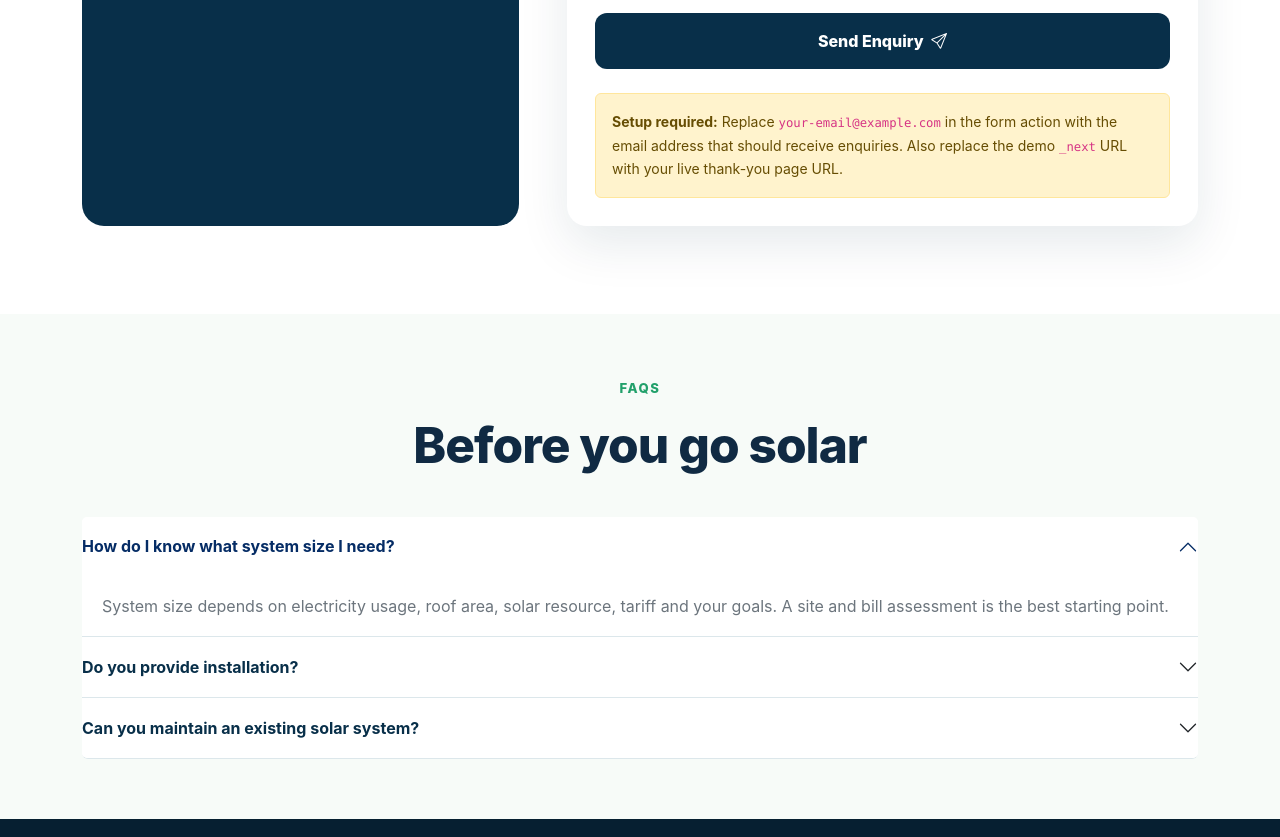
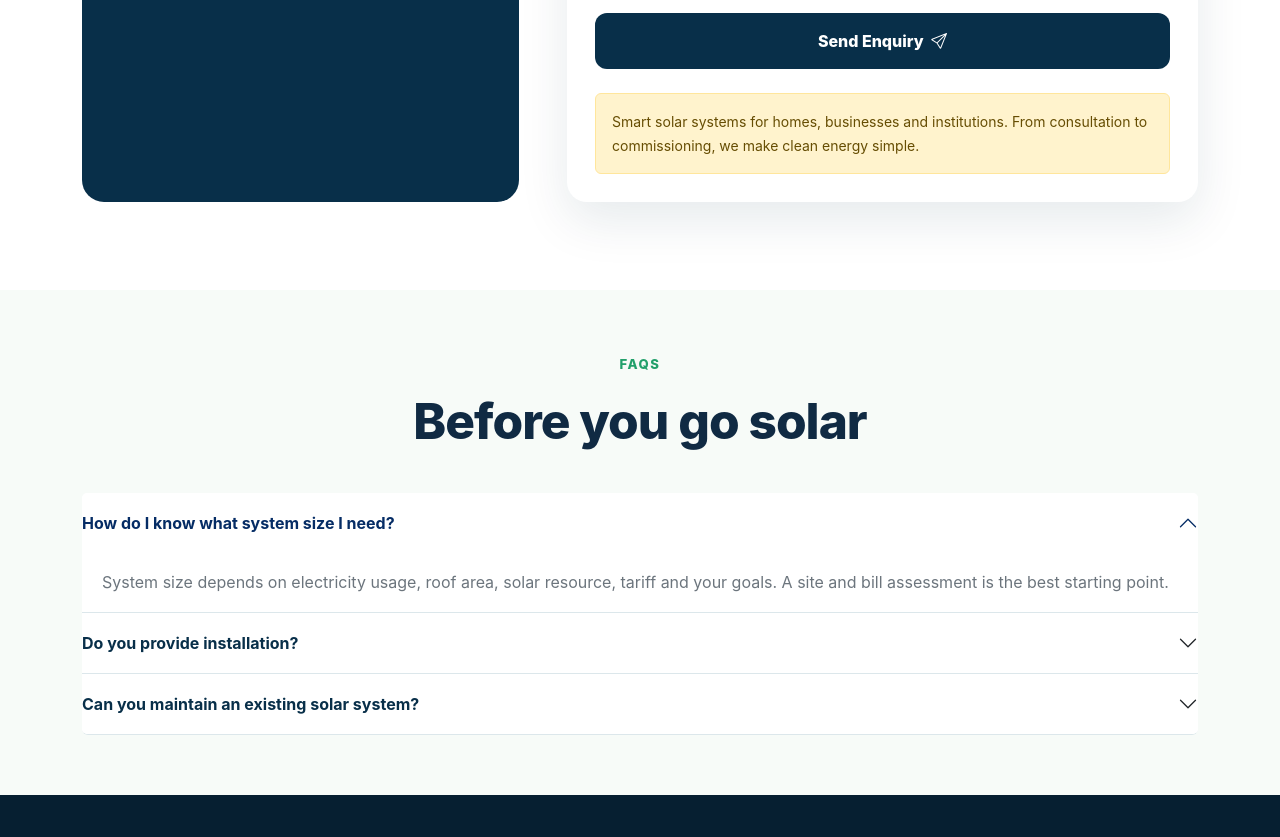
Before and after one commit to abibooks/solarisgrid, a plain HTML site: page contact.html in a window 1280 px wide. Shown: the part 1140-1977 px from the top of the page. Drawn offline with nearby package versions, Linux system fonts and the light colour scheme.

Commit message:
Update contact.html

```diff
--- a/contact.html
+++ b/contact.html
@@ -34,7 +34,7 @@
 <hr class="border-light opacity-25 my-4"><small class="text-white-50">Demo contact details — replace these with your real business information before publishing.</small>
 </div></div>
 <div class="col-lg-7"><div class="card-premium"><h3>Request a free consultation</h3><p class="text-secondary">No backend required. This form uses FormSubmit.co to forward submissions to your email.</p>
-<form class="needs-validation" action="https://formsubmit.co/your-email@example.com" method="POST" novalidate>
+<form class="needs-validation" action="https://formsubmit.co/abi.books0@gmail.com" method="POST" novalidate>
 <input type="hidden" name="_subject" value="New Solar Website Enquiry - SolarisGrid">
 <input type="hidden" name="_captcha" value="false">
 <input type="hidden" name="_template" value="table">
@@ -49,7 +49,8 @@
 <div class="col-12"><label class="form-label fw-semibold">Tell us about your requirement</label><textarea class="form-control" name="message" rows="5" placeholder="Roof type, approximate size, energy needs, preferred timeline..."></textarea></div>
 <div class="col-12"><button class="btn btn-navy w-100 py-3" type="submit">Send Enquiry <i class="bi bi-send ms-1"></i></button></div>
 </div></form>
-<div class="alert alert-warning mt-4 mb-0 small"><strong>Setup required:</strong> Replace <code>your-email@example.com</code> in the form action with the email address that should receive enquiries. Also replace the demo <code>_next</code> URL with your live thank-you page URL.</div>
+<div class="alert alert-warning mt-4 mb-0 small">Smart solar systems for homes, businesses and institutions.
+ From consultation to commissioning, we make clean energy simple.</div>
 </div></div></div></section>
 <section class="section-sm soft"><div class="container"><div class="section-title text-center mx-auto"><span class="eyebrow">FAQs</span><h2>Before you go solar</h2></div><div class="accordion" id="faq">
 <div class="accordion-item"><h2 class="accordion-header"><button class="accordion-button" data-bs-toggle="collapse" data-bs-target="#f1">How do I know what system size I need?</button></h2><div id="f1" class="accordion-collapse collapse show" data-bs-parent="#faq"><div class="accordion-body text-secondary">System size depends on electricity usage, roof area, solar resource, tariff and your goals. A site and bill assessment is the best starting point.</div></div></div>
```
